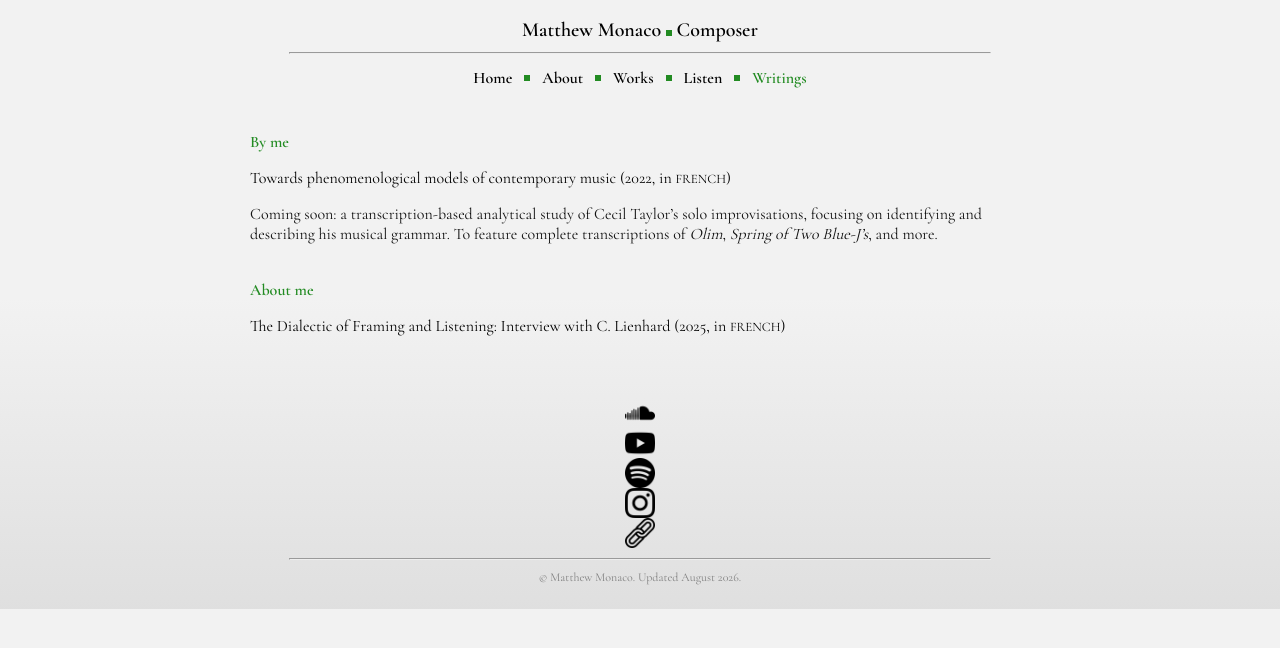
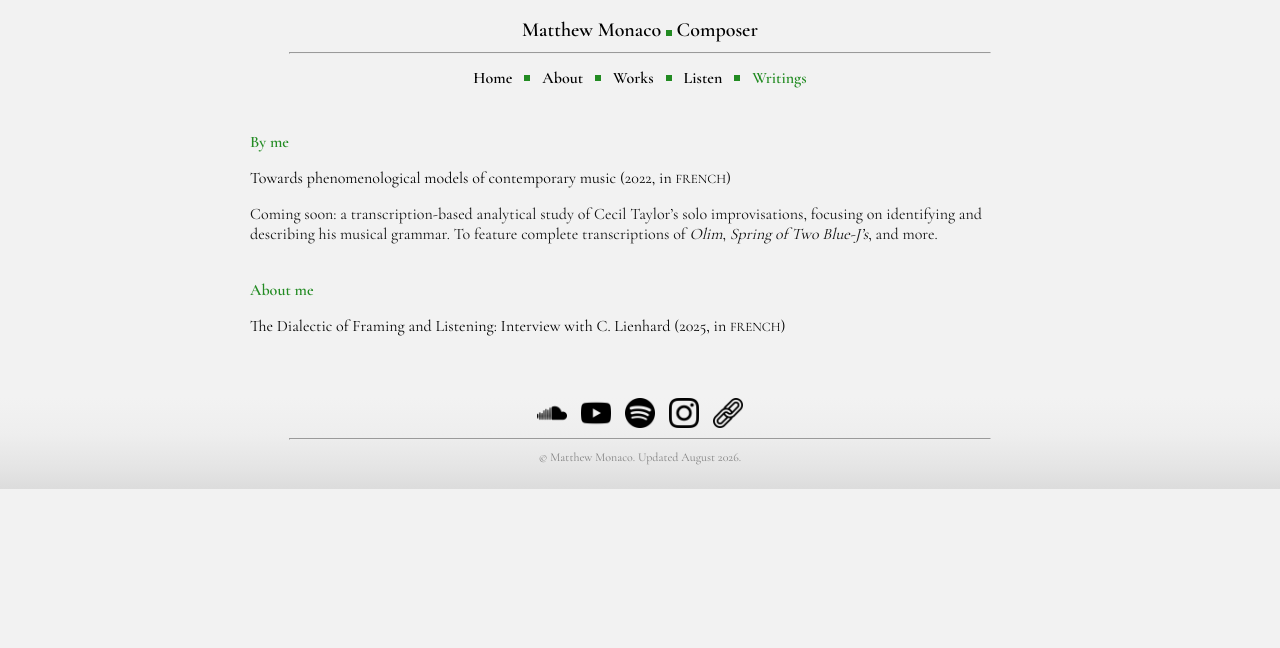
Before and after one commit to matthew-monaco/matthew-monaco.github.io, a Jekyll site: the page built from writings.md, in a window 1280 px wide. Shown: the top 648 px of the page. Built offline with Jekyll 4.4.1, drawn with Linux system fonts in a browser that asks for light colours.

Commit message:
Update style.css

```diff
--- a/assets/style.css
+++ b/assets/style.css
@@ -197,25 +197,22 @@ details > *:not(summary) {
 ========================= */
 
 .site-footer {
-  position: relative;
   margin-top: 30px;
   padding-bottom: 25px;
+  background: linear-gradient(
+    to bottom,
+    #f2f2f2 0%,
+    #eeeeee 40%,
+    #e5e5e5 75%,
+    #dcdcdc 100%
+  );
 }
 
-.site-footer::before {
-  content: "";
-  position: absolute;
-  left: 0;
-  right: 0;
-  top: -100px;
-  bottom: 0;
-  background: linear-gradient(
-    to bottom,
-    rgba(242, 242, 242, 0),
-    rgba(220, 220, 220, 0.85)
-  );
-  pointer-events: none;
-  z-index: -1;
+.socials {
+  display: flex;
+  justify-content: center;
+  gap: 14px;
+  flex-wrap: wrap;
 }
 
 .social-link img {
```
